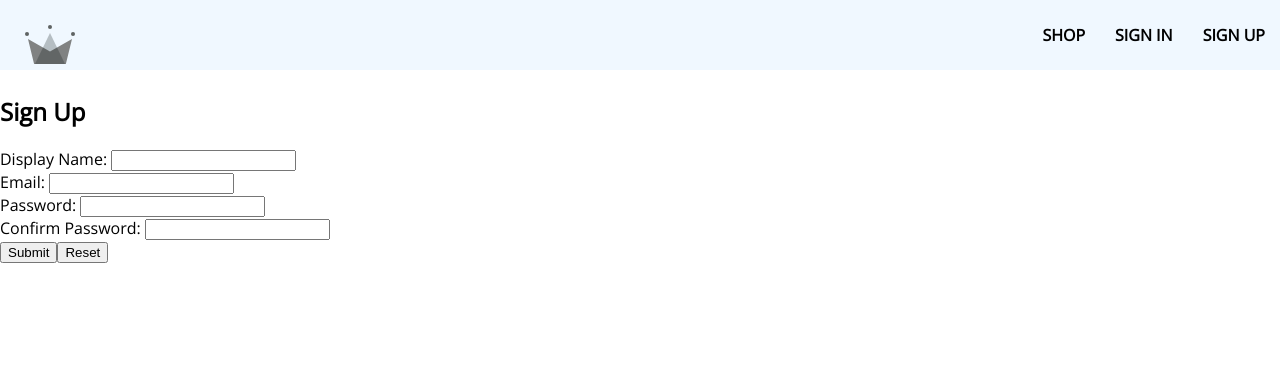
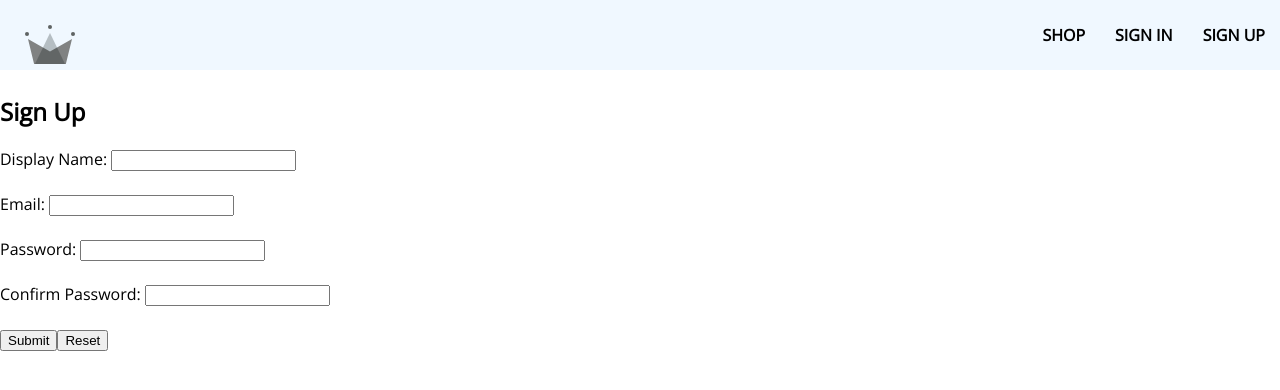
Before and after one commit to LubaGmail/react-store, a React (Create React App) app: page /sign-up in a window 1280 px wide. Shown: the top 390 px of the page. Built offline with nearby package versions, Linux system fonts and the light colour scheme.

Commit message:
generalized InputForm

```diff
--- /dev/null
+++ b/src/components/input-form/input-form.js
@@ -0,0 +1,19 @@
+
+const InputForm = ({ label, ...otherProps }) => {
+    const {id, type, name, value, onChange} = otherProps
+
+    return (
+        <div>
+            <label>{label}</label>
+            <input id={id}
+                type={type}
+                name={name}
+                value={value}
+                onChange={onChange}
+                required
+            />
+        </div>
+    )
+}
+
+export default InputForm
--- a/src/components/signup-form/signup-form.js
+++ b/src/components/signup-form/signup-form.js
@@ -1,6 +1,7 @@
 import { useState } from 'react'
 
 import { createAuthUserWithEmailAndPassword } from '../../utils/firebase/firebase'
+import InputForm from '../input-form/input-form'
 
 const SignupForm = () => {
     const defaultFields = {
@@ -28,15 +29,16 @@ const SignupForm = () => {
         }
 
         try {
+            // Athentication record is created in the Firebase
             const res = await createAuthUserWithEmailAndPassword(email, pass, confirmPass)
             handleReset()
-            console.log('res', res)
+            // console.log('res', res)
         } catch (error) {
             alert(error.toString())
         }
     }
 
-    const handleReset = (ev) => {
+    const handleReset = () => {
         setFormFields(defaultFields)
     }
 
@@ -45,35 +47,42 @@ const SignupForm = () => {
             <div>
                 <h2>Sign Up</h2>
                 <form onSubmit={handleSubmit} onReset={handleReset}>
-                    <label>Display Name: </label>
-                    <input required
-                        type='text' id='displayName' minLength={2}
-                        name='displayName' value={displayName}
+                    <InputForm id='displayName'
+                        label='Display Name: '
+                        type='text'
+                        name='displayName'
+                        value={displayName}
+                        onChange={handleChange}
+                        minLength={2}
+                    />
+                    <br />
+
+                    <InputForm id='email'
+                        label='Email: '
+                        type='email'
+                        name='email'
+                        value={email}
                         onChange={handleChange}
                     />
                     <br />
 
-                    <label>Email: </label>
-                    <input required
-                        type='email' id='email'
-                        name='email' value={email}
+                    <InputForm id='pass'
+                        label='Password: '
+                        type='password'
+                        name='pass'
+                        value={pass}
                         onChange={handleChange}
-                    />
-                    <br />
-
-                    <label>Password: </label>
-                    <input required
-                        type='password' id='pass' minLength={6}
-                        name='pass' value={pass}
-                        onChange={handleChange}
+                        minLength={6}
                      />
                     <br />
 
-                    <label>Confirm Password: </label>
-                    <input required
-                        type='password' id='confirmPass' minLength={6}
-                        name='confirmPass' value={confirmPass}
+                    <InputForm id='confirmPass'
+                        type='password'
+                        label='Confirm Password: '
+                        name='confirmPass'
+                        value={confirmPass}
                         onChange={handleChange}
+                        minLength={6}
                     />
                     <br />
 
--- a/src/index.scss
+++ b/src/index.scss
@@ -23,3 +23,9 @@ a {
 button {
   cursor: pointer;
 }
+
+.center {
+  margin: auto;
+  text-align: center;
+  align-content: center;
+}
--- a/src/utils/firebase/firebase.js
+++ b/src/utils/firebase/firebase.js
@@ -28,9 +28,9 @@ const firebaseConfig = {
 const firebaseApp = initializeApp(firebaseConfig);
 
 // instance of provider; you can have have multiple providers
-const provider = new GoogleAuthProvider()
+const googleProvider = new GoogleAuthProvider()
 
-provider.setCustomParameters({
+googleProvider.setCustomParameters({
     prompt: 'select_account'
 })
 
@@ -47,6 +47,7 @@ export const createUserDocumentFromAuth = async (userAuth, additionalInformation
     const exists = userSnapshot.exists()
 
     if (!exists) {
+        // Both Athentication record and users document is created in Firestore
         const { displayName, email } = userAuth;
         const createdAt = new Date();
         try {
@@ -66,7 +67,7 @@ export const createUserDocumentFromAuth = async (userAuth, additionalInformation
 export const createAuthUserWithEmailAndPassword = async (email, pass, confirmPass) => {
     // validate fields
     if (pass !== confirmPass || pass.length < 6) {
-        throw new Error('signup-form.handleSubmit - password and confirmPassword must be equal.')
+       throw new Error('signup-form.handleSubmit - password and confirmPassword must be equal.')
     }
 
     //  auth is a singleton through the life of the app
@@ -76,4 +77,4 @@ export const createAuthUserWithEmailAndPassword = async (email, pass, confirmPas
 
 // application wide
 export const auth = getAuth()
-export const signInWithGooglePopup = () => signInWithPopup(auth, provider)
+export const signInWithGooglePopup = () => signInWithPopup(auth, googleProvider)
```
Also changed, not shown: 2 other files (tests, documents, lock files or other folders).
